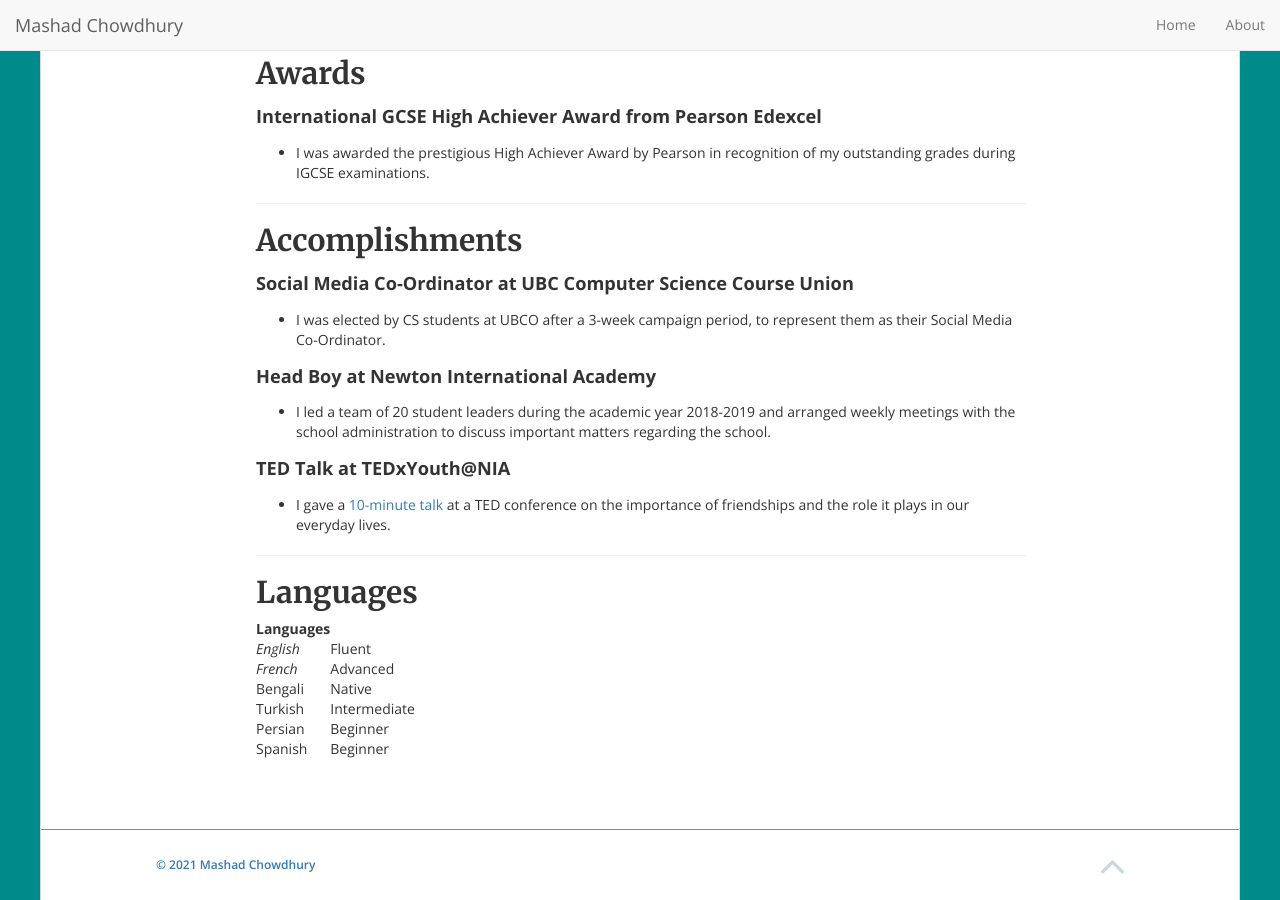
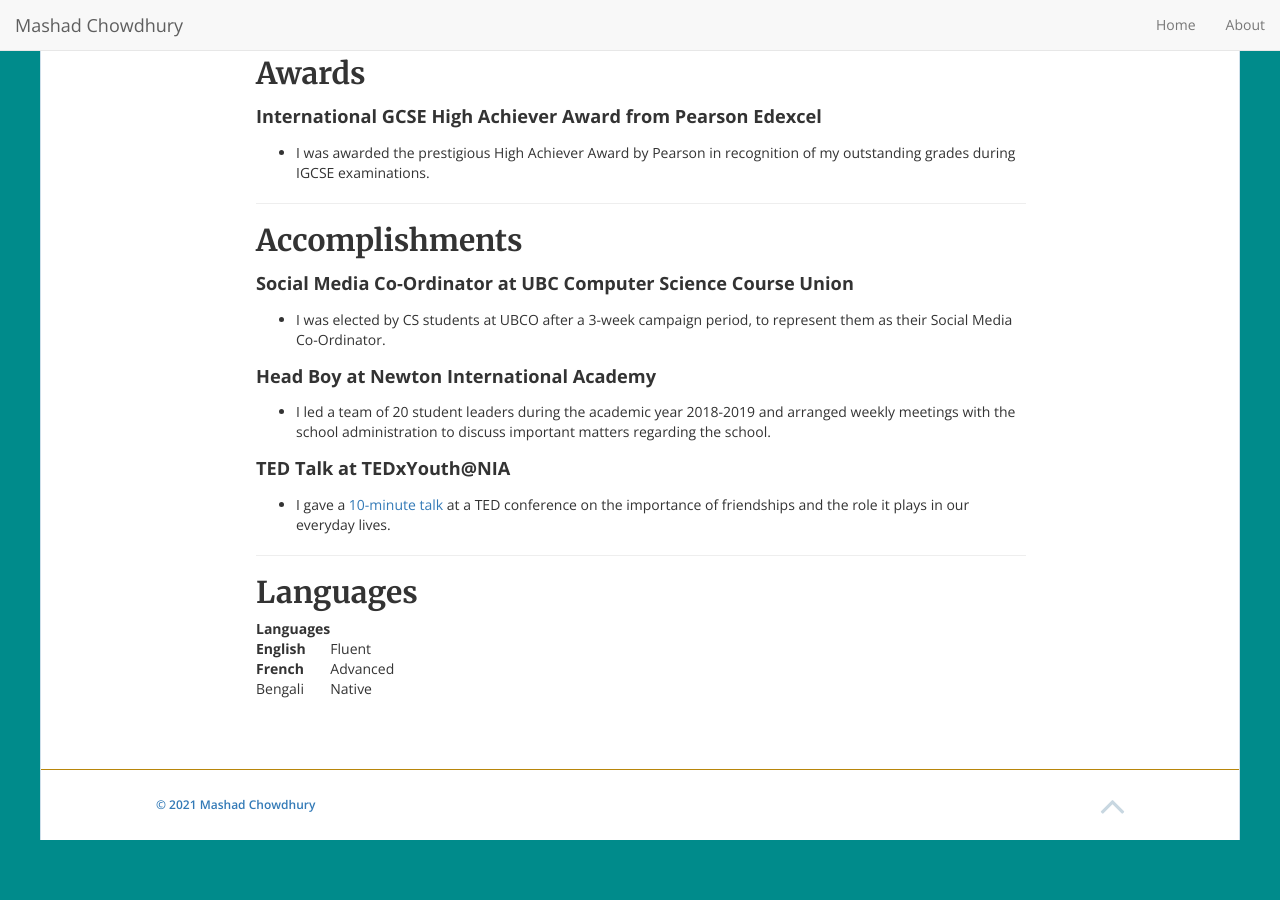
Before and after one commit to mashadchowdhury/mashadchowdhury.github.io, a Jekyll site: the page built from _pages/about.md, in a window 1280 px wide and 900 px high, scrolled down 2536 px. Built offline with Jekyll 4.4.1, drawn with Linux system fonts in a browser that asks for light colours; nearby versions of some CDN libraries; after the commit the page ends 3376 px from its top, so only the background shows below that.

Commit message:
Update about.md

```diff
--- a/_pages/about.md
+++ b/_pages/about.md
@@ -35,7 +35,7 @@ Languages familiar with:
 - **SQL**
 
 Data Visualization Software:
-- **Tableau
+- **Tableau**
 
 CRM Software:
 - **Salesforce**
@@ -103,9 +103,6 @@ administration to discuss important matters regarding the school.
 
 |Languages|
 |:----------------|:---------------------|
-| _English_           | Fluent |
-| _French_          | Advanced  |
+| **English**           | Fluent |
+| **French**         | Advanced  |
 | Bengali           | Native |
-| Turkish          | Intermediate  |
-| Persian          | Beginner  |
-| Spanish          | Beginner  |
```
